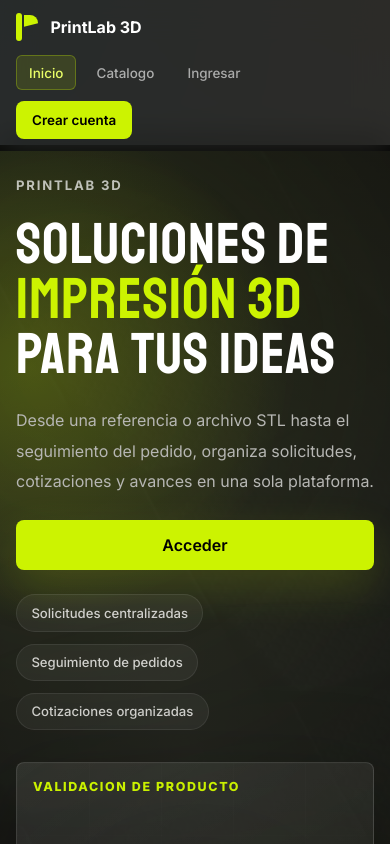
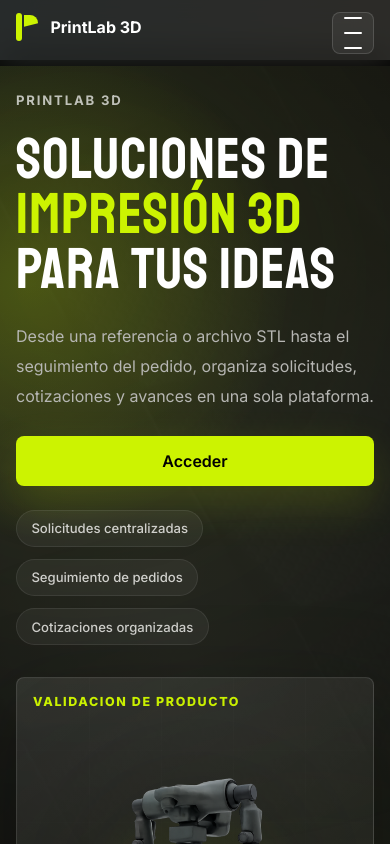
Before and after one commit to A4ld0/Proyecto-Cliente, an Angular app: page /landing in a window 390 px wide. Shown: the top 844 px of the page. Built offline with nearby package versions, Linux system fonts and the light colour scheme.

Commit message:
Fix: mejora navbar responsive en mobile

```diff
--- a/src/app/shared/components/navigation/public-navbar/public-navbar.component.html
+++ b/src/app/shared/components/navigation/public-navbar/public-navbar.component.html
@@ -7,20 +7,34 @@
     <span class="brand-name">PrintLab 3D</span>
   </a>
 
-  <nav class="links">
+  <button
+    class="menu-button"
+    type="button"
+    [attr.aria-expanded]="isMenuOpen()"
+    aria-controls="primary-navigation"
+    aria-label="Abrir menu de navegacion"
+    (click)="toggleMenu()"
+  >
+    <span></span>
+    <span></span>
+    <span></span>
+  </button>
+
+  <nav id="primary-navigation" class="links" [class.menu-open]="isMenuOpen()">
     <a
       routerLink="/landing"
       routerLinkActive="link-active"
       [routerLinkActiveOptions]="{ exact: true }"
+      (click)="closeMenu()"
     >
       Inicio
     </a>
     @if (currentUser()?.role !== 'ADMIN') {
-      <a routerLink="/catalogo" routerLinkActive="link-active">Catalogo</a>
+      <a routerLink="/catalogo" routerLinkActive="link-active" (click)="closeMenu()">Catalogo</a>
     }
 
     @if (!isAuthenticated()) {
-      <a class="link-muted" routerLink="/login" routerLinkActive="link-active">Ingresar</a>
+      <a class="link-muted" routerLink="/login" routerLinkActive="link-active" (click)="closeMenu()">Ingresar</a>
     }
 
     @if (isAuthenticated()) {
@@ -28,26 +42,27 @@
         [routerLink]="dashboardLink()"
         routerLinkActive="link-active"
         [routerLinkActiveOptions]="{ exact: true }"
+        (click)="closeMenu()"
       >
         Panel
       </a>
 
       @if (currentUser()?.role === 'CLIENT') {
-        <a routerLink="/client/requests" routerLinkActive="link-active">Solicitudes</a>
-        <a routerLink="/client/orders" routerLinkActive="link-active">Pedidos</a>
-        <a routerLink="/client/profile" routerLinkActive="link-active">Perfil</a>
+        <a routerLink="/client/requests" routerLinkActive="link-active" (click)="closeMenu()">Solicitudes</a>
+        <a routerLink="/client/orders" routerLinkActive="link-active" (click)="closeMenu()">Pedidos</a>
+        <a routerLink="/client/profile" routerLinkActive="link-active" (click)="closeMenu()">Perfil</a>
       }
 
       @if (currentUser()?.role === 'ADMIN') {
-        <a routerLink="/admin/requests" routerLinkActive="link-active">Solicitudes</a>
-        <a routerLink="/admin/orders" routerLinkActive="link-active">Pedidos</a>
-        <a routerLink="/admin/catalog" routerLinkActive="link-active">Productos</a>
-        <a routerLink="/admin/users" routerLinkActive="link-active">Usuarios</a>
+        <a routerLink="/admin/requests" routerLinkActive="link-active" (click)="closeMenu()">Solicitudes</a>
+        <a routerLink="/admin/orders" routerLinkActive="link-active" (click)="closeMenu()">Pedidos</a>
+        <a routerLink="/admin/catalog" routerLinkActive="link-active" (click)="closeMenu()">Productos</a>
+        <a routerLink="/admin/users" routerLinkActive="link-active" (click)="closeMenu()">Usuarios</a>
       }
     }
   </nav>
 
-  <div class="session-box">
+  <div class="session-box" [class.menu-open]="isMenuOpen()">
     @if (currentUser(); as user) {
       <span class="avatar-mini" aria-hidden="true">
         @if (user.avatar_url) {
@@ -62,7 +77,7 @@
       </div>
       <button class="logout-button" type="button" (click)="signOut()">Salir</button>
     } @else {
-      <a class="nav-cta" routerLink="/register">Crear cuenta</a>
+      <a class="nav-cta" routerLink="/register" (click)="closeMenu()">Crear cuenta</a>
     }
   </div>
 </header>
--- a/src/app/shared/components/navigation/public-navbar/public-navbar.component.scss
+++ b/src/app/shared/components/navigation/public-navbar/public-navbar.component.scss
@@ -86,6 +86,45 @@
   color: rgba(255, 255, 255, 0.6);
 }
 
+.menu-button {
+  align-items: center;
+  background: rgba(255, 255, 255, 0.06);
+  border: 1px solid rgba(255, 255, 255, 0.14);
+  border-radius: 8px;
+  display: none;
+  height: 42px;
+  justify-content: center;
+  padding: 0;
+  width: 42px;
+}
+
+.menu-button span {
+  background: #ffffff;
+  border-radius: 999px;
+  display: block;
+  height: 2px;
+  transition:
+    opacity 140ms ease,
+    transform 140ms ease;
+  width: 18px;
+}
+
+.menu-button span + span {
+  margin-top: 4px;
+}
+
+.menu-button[aria-expanded='true'] span:first-child {
+  transform: translateY(6px) rotate(45deg);
+}
+
+.menu-button[aria-expanded='true'] span:nth-child(2) {
+  opacity: 0;
+}
+
+.menu-button[aria-expanded='true'] span:last-child {
+  transform: translateY(-6px) rotate(-45deg);
+}
+
 .session-box {
   align-items: center;
   display: flex;
@@ -160,7 +199,8 @@
 @media (max-width: 1024px) {
   .navbar {
     align-items: flex-start;
-    flex-direction: column;
+    display: grid;
+    grid-template-columns: 1fr auto;
     padding: 1rem;
   }
 
@@ -176,9 +216,13 @@
 
 @media (max-width: 640px) {
   .navbar {
-    gap: 0.65rem;
+    gap: 0.75rem;
     min-height: auto;
     padding: 0.75rem 1rem;
+  }
+
+  .menu-button {
+    display: inline-grid;
   }
 
   .brand-name {
@@ -186,22 +230,25 @@
   }
 
   .links {
-    justify-content: flex-start;
-    margin-inline: -1rem;
-    overflow-x: auto;
-    padding: 0.15rem 1rem 0;
-    scrollbar-width: none;
-    width: calc(100% + 2rem);
+    background: rgba(255, 255, 255, 0.045);
+    border: 1px solid rgba(255, 255, 255, 0.1);
+    border-radius: 0.9rem;
+    display: none;
+    grid-column: 1 / -1;
+    grid-template-columns: 1fr;
+    margin: 0;
+    overflow: visible;
+    padding: 0.45rem;
+    width: 100%;
   }
 
-  .links::-webkit-scrollbar {
-    display: none;
+  .links.menu-open {
+    display: grid;
   }
 
   .links a {
-    flex: 0 0 auto;
     font-size: 0.84rem;
-    padding: 0.55rem 0.75rem;
+    padding: 0.7rem 0.8rem;
     white-space: nowrap;
   }
 
@@ -213,8 +260,18 @@
 
   .session-box {
     align-items: center;
+    background: rgba(255, 255, 255, 0.045);
+    border: 1px solid rgba(255, 255, 255, 0.1);
+    border-radius: 0.9rem;
+    display: none;
+    grid-column: 1 / -1;
     justify-content: space-between;
+    padding: 0.65rem;
     width: 100%;
+  }
+
+  .session-box.menu-open {
+    display: flex;
   }
 
   .identity {
--- a/src/app/shared/components/navigation/public-navbar/public-navbar.component.ts
+++ b/src/app/shared/components/navigation/public-navbar/public-navbar.component.ts
@@ -1,4 +1,4 @@
-import { ChangeDetectionStrategy, Component, computed, inject } from '@angular/core';
+import { ChangeDetectionStrategy, Component, computed, inject, signal } from '@angular/core';
 import { RouterLink, RouterLinkActive } from '@angular/router';
 import { USER_ROLE_LABELS } from '../../../../core/constants/printlab.constants';
 import { AuthService } from '../../../../core/services';
@@ -15,13 +15,23 @@
 
   readonly currentUser = this.authService.currentUser;
   readonly isAuthenticated = this.authService.isAuthenticated;
+  readonly isMenuOpen = signal(false);
   readonly dashboardLink = computed(() =>
     this.currentUser()?.role === 'ADMIN' ? '/admin/dashboard' : '/client/dashboard'
   );
   readonly roleLabels = USER_ROLE_LABELS;
 
   async signOut(): Promise<void> {
+    this.closeMenu();
     await this.authService.signOut();
+  }
+
+  toggleMenu(): void {
+    this.isMenuOpen.update((isOpen) => !isOpen);
+  }
+
+  closeMenu(): void {
+    this.isMenuOpen.set(false);
   }
 
   getInitials(name: string): string {
```
